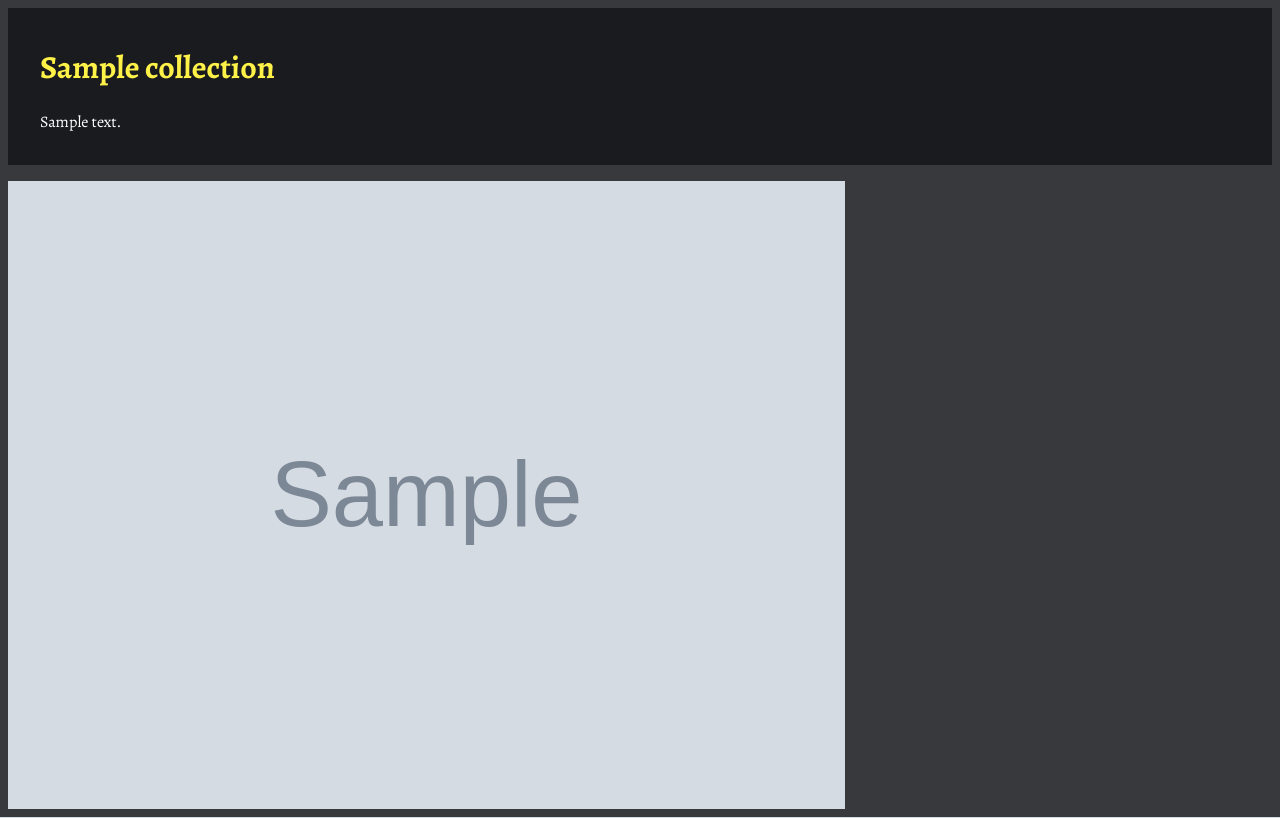
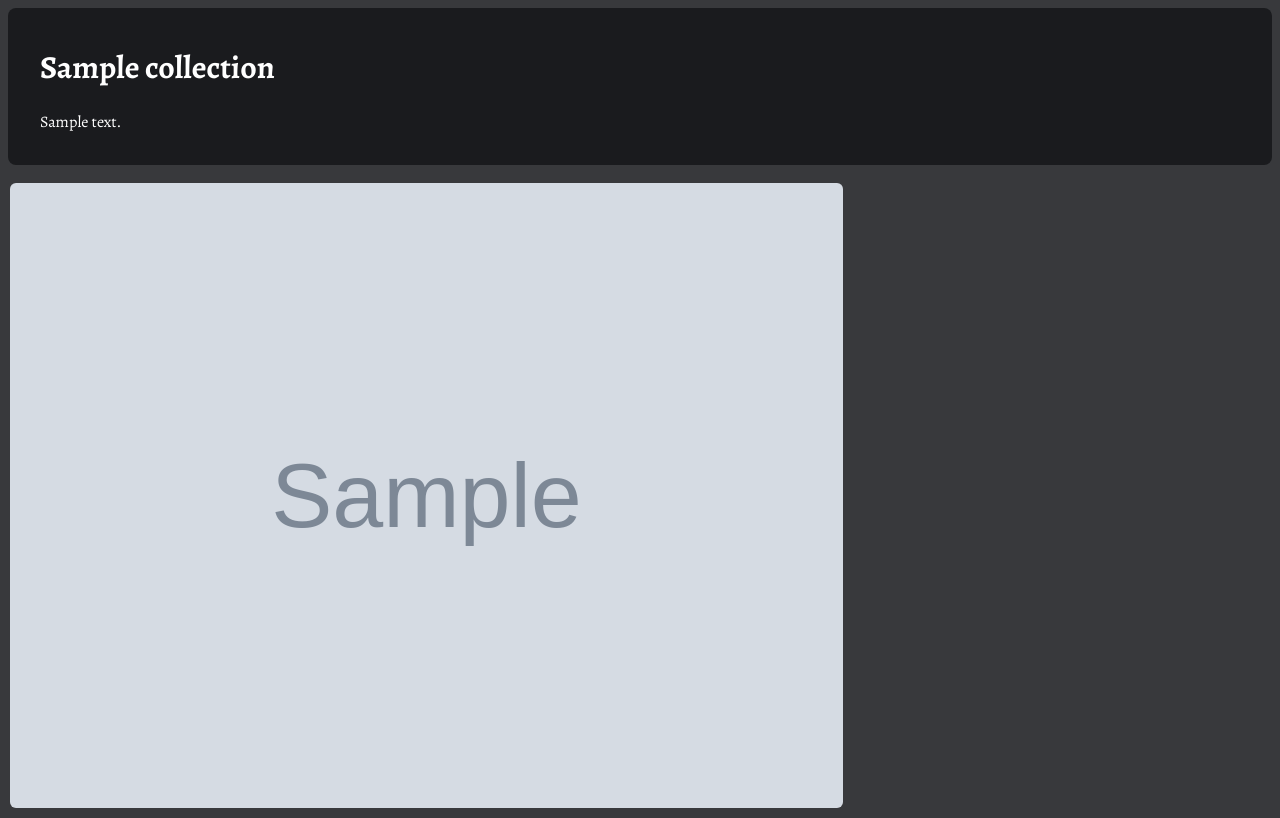
Before and after one commit to jaketrent/galleria, a Django app: template works/templates/works/collection_detail.html in a window 1280 px wide. Run offline with Django 3.2, Linux system fonts and the light colour scheme; the template is opened without the code that fills it: most values are stand-ins (such as "Sample title", 1, 10 or a date in 2020); grey boxes marked "Sample" are stand-in pictures; data that the repository does not hold is empty; parts of the project's set-up code (start-up, migrations or seed data) failed here and were passed over.

Commit message:
round corners; dry up text styles

```diff
--- a/works/static/work/work.css
+++ b/works/static/work/work.css
@@ -1,12 +1,8 @@
-.collection__access_tokens {
+.collection__text {
   background: rgb(var(--colorElev1BgRgb));
   padding: 1rem 2rem;
   margin-bottom: 1rem;
-}
-.collection__intro {
-  background: rgb(var(--colorElev1BgRgb));
-  padding: 1rem 2rem;
-  margin-bottom: 1rem;
+  border-radius: 8px;
 }
 .collection__intro h1 {
   color: rgb(var(--colorAccentRgb));
@@ -19,7 +15,6 @@
 }
 .works__work {
   margin-bottom: 1rem;
-  background: rgb(var(--colorElev1BgRgb));
 }
 .works__work img {
   cursor: pointer;
@@ -28,10 +23,12 @@
   height: 100%;
   object-fit: cover;
   transition: transform 300ms;
+  border-radius: 8px;
+  border: 2px solid transparent;
 }
 .works__work img:hover,
 .works__work img:focus {
-  outline: 2px solid rgb(var(--colorAccentRgb));
+  border: 2px solid rgb(var(--colorAccentRgb));
 }
 .works__modal {
   position: fixed;
--- a/works/templates/works/collection_detail.html
+++ b/works/templates/works/collection_detail.html
@@ -20,7 +20,7 @@
 {% block main %}
 
   {% if user.is_authenticated %}
-    <div class="collection__access_tokens">
+    <div class="collection__text">
       {% if access_tokens %}
         <h2>Share URLs</h2>
         {% for access_token in access_tokens %}
@@ -39,7 +39,7 @@
     </div>
   {% endif %}
 
-  <div class="collection__intro">
+  <div class="collection__text">
     <h1>{{ collection.title }}</h1>
     <p>
       {{ collection.description|default:"" }}
```
